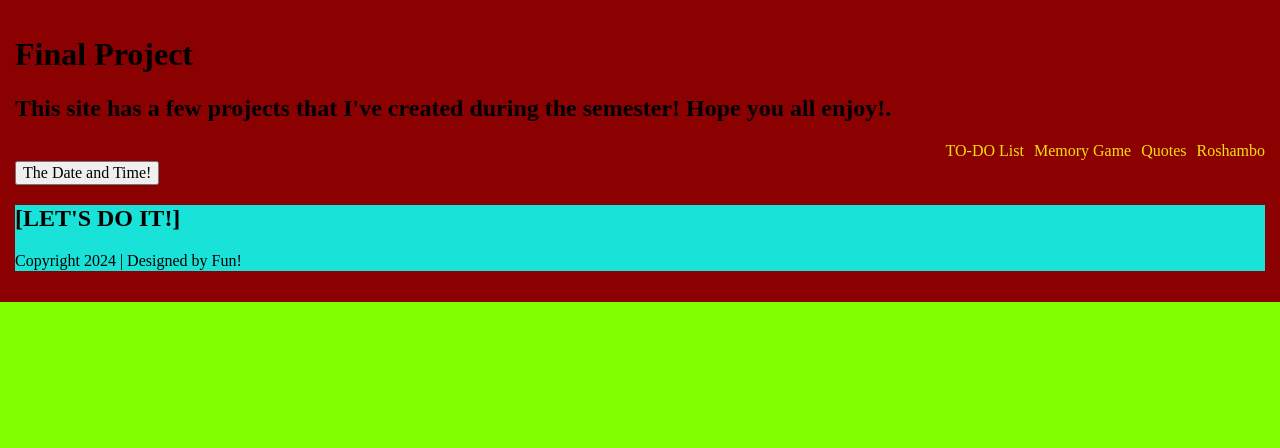
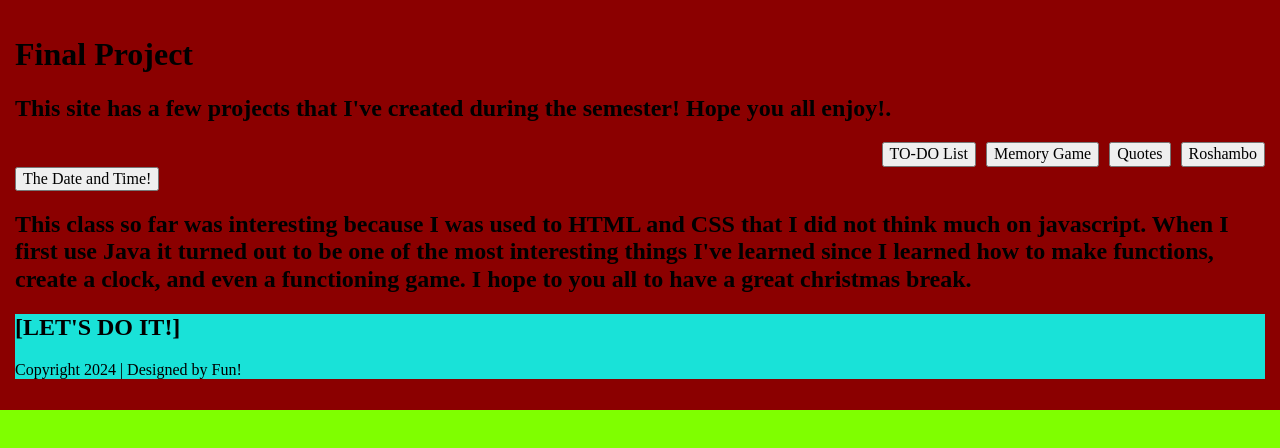
Before and after one commit to DaveLopez20/The5JavaProject, a plain HTML site: page index.html in a window 1280 px wide. Drawn offline with Linux system fonts and the light colour scheme; a web font is replaced by a local one.

Commit message:
updated pages

```diff
--- a/index.html
+++ b/index.html
@@ -13,12 +13,14 @@
     <h1>Final Project</h1>
     <h2> This site has a few projects that I've created during the semester! Hope you all enjoy!.</h2>
     <nav>
-    <a href="To-Do/To-Do List.html">TO-DO List</a>
-    <a href="Memory Game/Memory.html">Memory Game</a>
-    <a href="Quotes/talk.html">Quotes</a>
-    <a href="Roshambo/Note.html">Roshambo</a>
+    <a href="To-Do/To-Do List.html"><button>TO-DO List</button></a>
+    <a href="Memory Game/Memory.html"><button>Memory Game</button></a>
+    <a href="Quotes/talk.html"><button>Quotes</button></a>
+    <a href="Roshambo/Note.html"><button>Roshambo</button></a>
     </nav>
     <button onclick="this.innerHTML=Date()">The Date and Time!</button>
+
+    <h2>This class so far was interesting because I was used to HTML and CSS that I did not think much on javascript. When I first use Java it turned out to be one of the most interesting things I've learned since I learned how to make functions, create a clock, and even a functioning game. I hope to you all to have a great christmas break. </h2>
 
     <footer class="footer">
         <h2>[LET'S DO IT!]</h2>
```
Also changed, not shown: Memory Game/Memory.html (+1 -1 lines).
